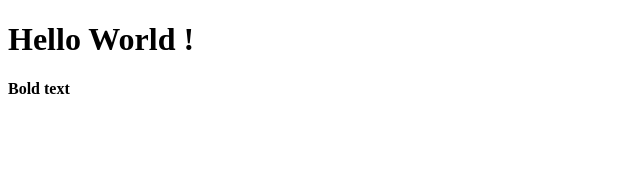
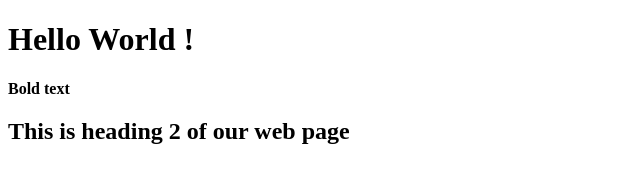
Before and after one commit to CZ-a11y/demo-repo, a plain HTML site: page index.html in a window 1280 px wide. Shown: the whole page, without its empty margins (0-640 px from the left). Drawn offline with Linux system fonts and the light colour scheme.

Commit message:
New
A new heading element is added

```diff
--- a/index.html
+++ b/index.html
@@ -8,5 +8,6 @@
   <body>
     <h1>Hello World !</h1>
     <b>Bold text</b>
+    <h2>This is heading 2 of our web page</h2>
   </body>
 </html>
```
